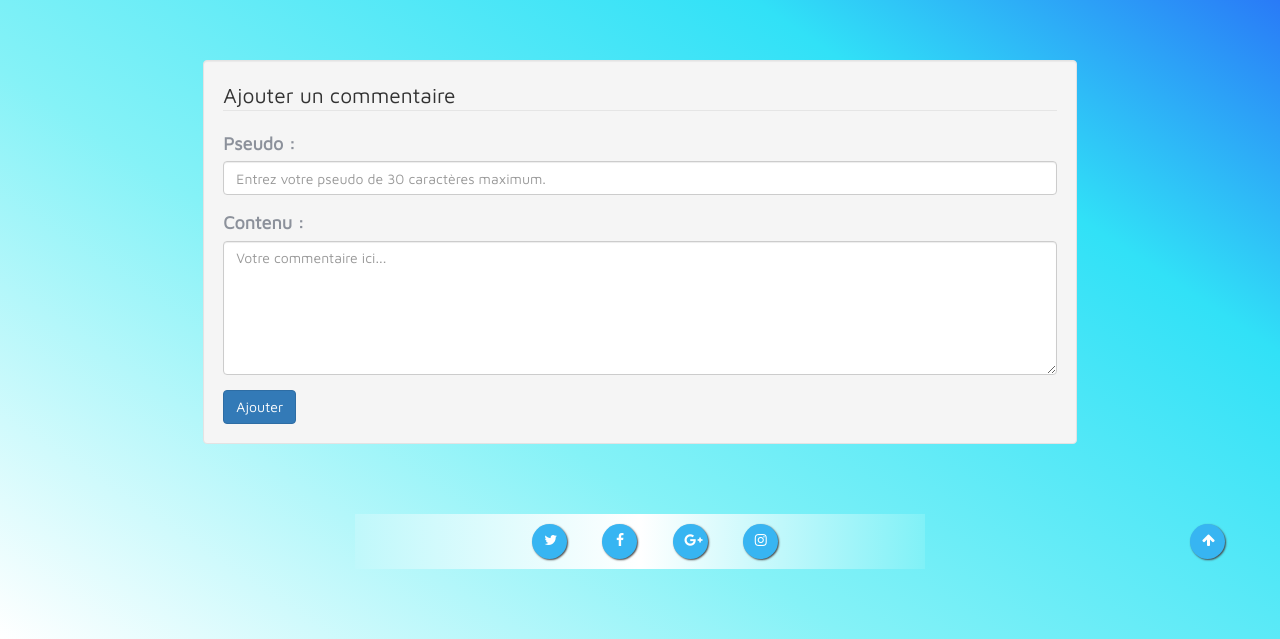
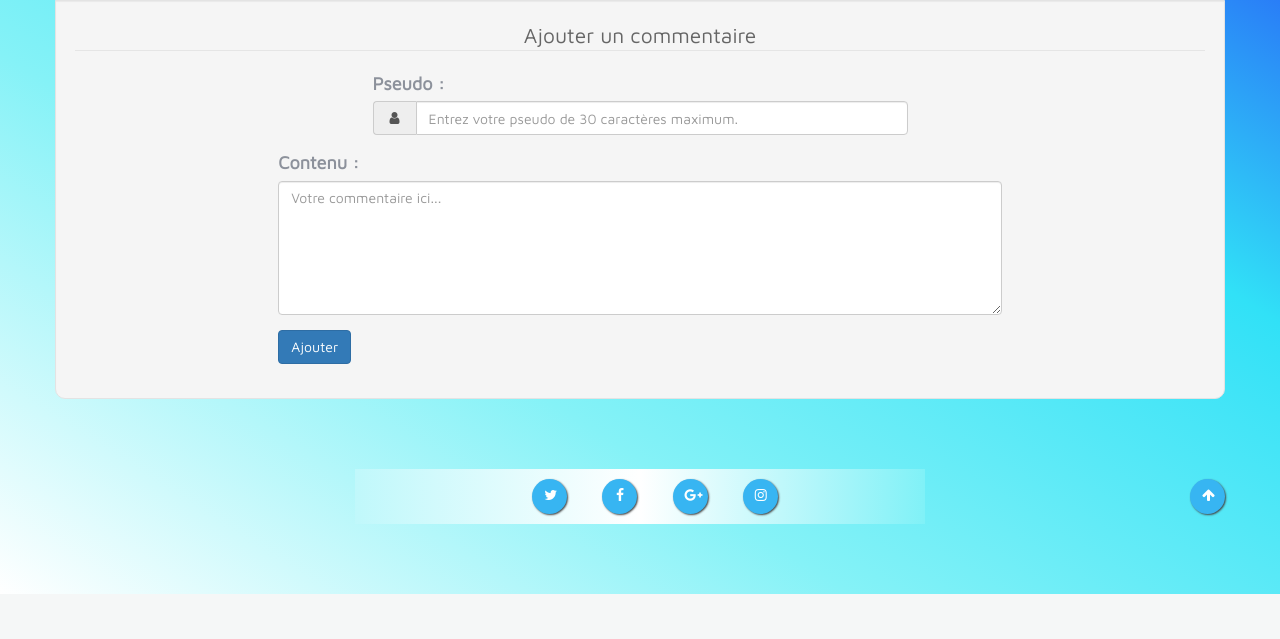
Before and after one commit to Wil4Cs/blogWriter, a PHP site: template views/Chapters/insertComment.php in a window 1280 px wide. Shown: the part 218-857 px from the top of the page. After the commit the page ends 812 px from the top, so only its background shows below. Run offline with PHP 8.4, Linux system fonts and the light colour scheme; the template is opened without the code that fills it: most values are stand-ins (such as "Sample title", 1, 10 or a date in 2020); some libraries are stand-ins or nearby versions.

```diff
--- a/app/routes.php
+++ b/app/routes.php
@@ -1,7 +1,7 @@
 <?php
 
 function call($controller, $action) {
-    require_once ('../lib/vendors/Controller/' . ucfirst($controller) . 'Controller.php');
+    //require_once ('../lib/vendors/Controller/' . ucfirst($controller) . 'Controller.php');
 
     switch($controller) {
         case 'front':
--- a/lib/vendors/Entity/Chapter.php
+++ b/lib/vendors/Entity/Chapter.php
@@ -136,12 +136,13 @@ class Chapter
         $this->_number = $number;
     }
 
+
     /**
      * @param $date
      */
     public function setPostDate($date)
     {
-        $this->_date = $date;
+        $this->_date = new \DateTime($date);
     }
 
     /**
--- a/lib/vendors/Entity/Comment.php
+++ b/lib/vendors/Entity/Comment.php
@@ -143,6 +143,6 @@ class Comment
      */
     public function setPostDate($date)
     {
-        $this->_date = $date;
+        $this->_date = new \DateTime($date);
     }
 }
--- a/views/Chapters/insertComment.php
+++ b/views/Chapters/insertComment.php
@@ -1,14 +1,21 @@
-<section class="row insertComment">
-    <form action="" method="post" class="well col-sm-offset-2 col-sm-8 col-md-8 col-md-offset-2">
-        <legend>Ajouter un commentaire</legend>
-        <div class="form-group">
+<div class="container">
+    <section class="row insertComment well">
+        <form action="" method="post">
+            <legend class="legInsCom">Ajouter un commentaire</legend>
+            <div class="form-group col-sm-offset-2 col-sm-8 col-md-offset-3 col-md-6">
                 <label for="pseudo">Pseudo : </label>
+                <div class="input-group">
+                    <span class="input-group-addon"><i class="fa fa-user fa-fw"></i></span>
                     <input type="text" class="form-control" id="pseudo" name="pseudo" value="" maxlength="30" placeholder="Entrez votre pseudo de 30 caractères maximum." required>
                 </div>
-        <div class="form-group">
+            </div>
+            <div class="form-group col-sm-12 col-md-offset-1 col-md-10 col-lg-offset-2 col-lg-8">
                 <label for="commentContent">Contenu : </label>
                 <textarea class="form-control" id="commentContent" rows="6" name="commentContent" value="" placeholder="Votre commentaire ici..." required></textarea>
             </div>
+            <div class="form-group col-sm-12 col-md-offset-1 col-md-10 col-lg-offset-2 col-lg-8">
             <button type="submit" class="btn btn-primary">Ajouter</button>
+            </div>
         </form>
     </section>
+</div>
--- a/views/Templates/layout.php
+++ b/views/Templates/layout.php
@@ -25,7 +25,7 @@
         <div class="text-center col-md-3 col-md-offset-1"><h2>Billet simple pour</h2></div>
         <div class="col-md-4 text-center"><h1>l'Alaska</h1></div>
         <div class="col-md-3 text-center"><p>par Jean Forteroche</p></div>
-        <?php if(isset($carousel)) echo $carousel ?>
+        <? if(isset($carousel)) echo $carousel ?>
       </header>
 
       <!-- Navigation
@@ -47,9 +47,9 @@
                 <li><a class="accueil" href="/">Accueil</a></li>
                   <li class="dropdown"><a data-toggle="dropdown" href="">Chapitres<b class="caret"></b></a>
                     <ul class="dropdown-menu" role="menu">
-                        <?php foreach ($chapters as $chapter) { ?>
-                            <li><a href='?controller=front&action=show&id=<?php echo $chapter->getId() ?>'>Chapitre <?php echo $chapter->getNumber() ?></a></li>
-                        <?php } ?>
+                        <? foreach ($chapters as $chapter) { ?>
+                            <li><a href='?controller=front&action=show&id=<? echo $chapter->getId() ?>'>Chapitre <? echo $chapter->getNumber() ?></a></li>
+                        <? } ?>
                     </ul>
                   </li>
                 <li><a href="#contact">Admin</a></li>
@@ -61,7 +61,7 @@
 
       <!-- Section
       ================================================== -->
-      <?php echo $content ?>
+      <? echo $content ?>
 
       <!-- Footer
       ================================================== -->
--- a/web/css/style.css
+++ b/web/css/style.css
@@ -209,8 +209,10 @@ footer .backToTop {
     margin-bottom: 30px;
 }
 .commentInfo {
-    border-bottom: solid #D8D8D8 2px;
+    margin-top: 10px;
     padding-bottom: 20px;
+    background-color: #F7F7F7;
+    border-radius: 10px;
 }
 .comment .author {
     color: #37B5F2;
@@ -247,9 +249,13 @@ footer .backToTop {
     margin: 15px 15px 0px 0px;
 }
 /* ===== INSERTCOMMENT ===== */
-
+.legInsCom {
+    text-align: center;
+    color: #666666;
+}
 .insertComment {
-    margin-top: 60px;
+    margin-top: 0px;
+    border-radius: 0 0 10px 10px;
 }
 
 /* ===== Media Queries ===== */
```
Also changed, not shown: lib/vendors/Controller/FrontController.php (+8 -17 lines), views/Chapters/index.php (+6 -6 lines), views/Chapters/show.php (+15 -15 lines), web/index.php (+4 -5 lines). Lines whose indentation alone changed are shown as unchanged.
